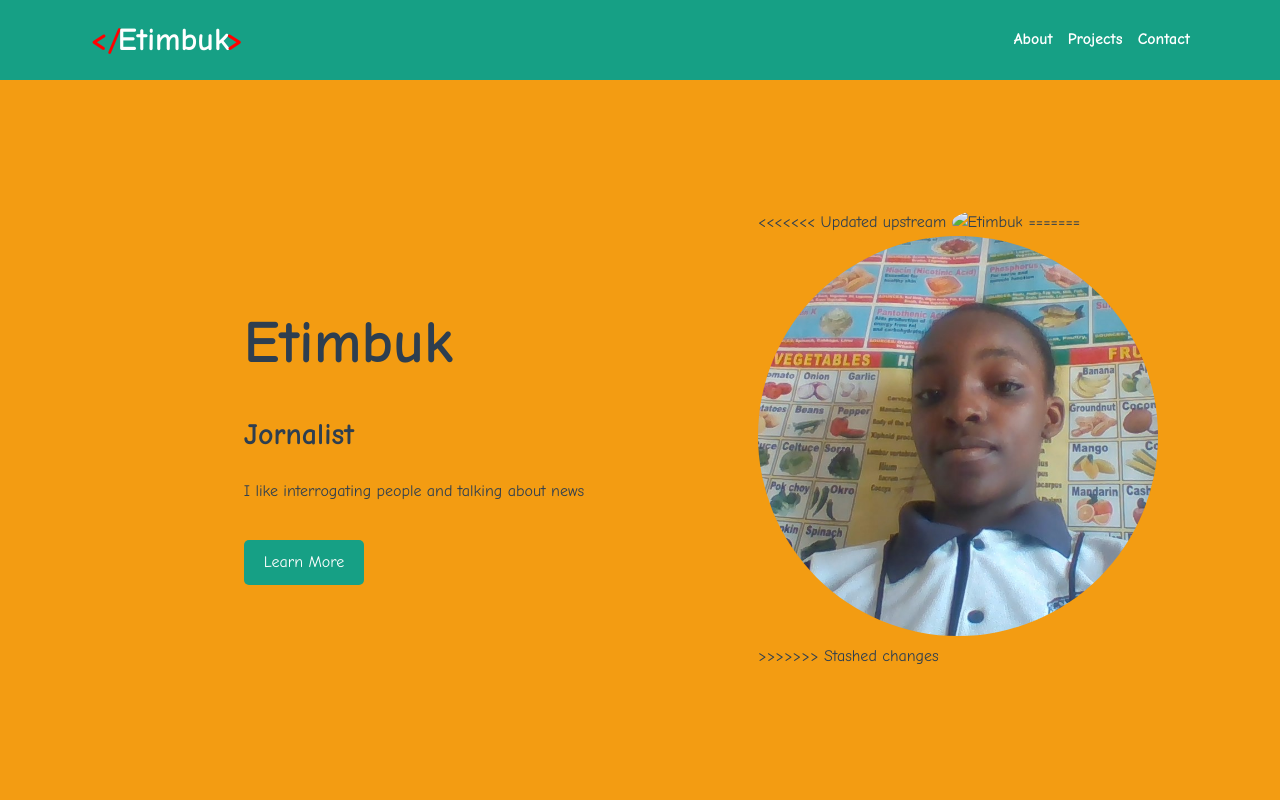
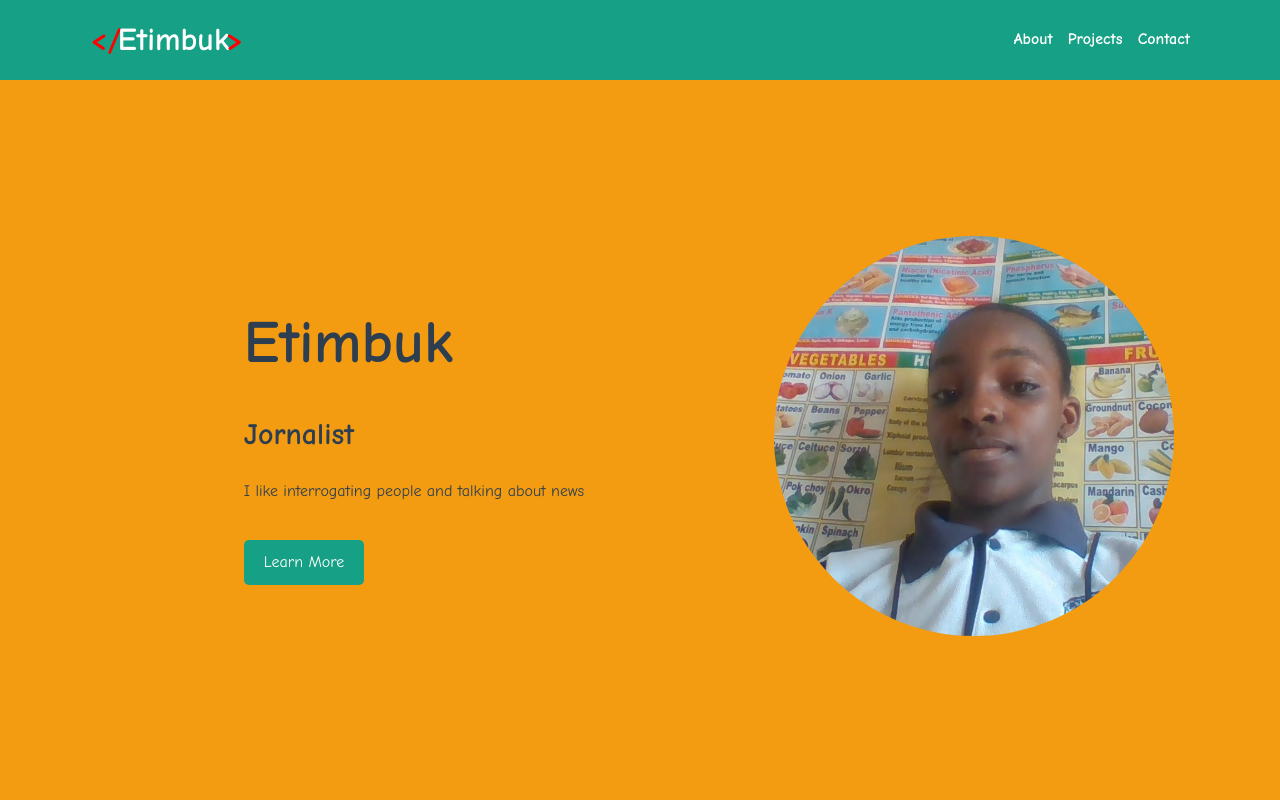
Before and after one commit to Fotress-school/Etimbuk, a plain HTML site: page index.html in a window 1280 px wide. Shown: the top 800 px of the page. Drawn offline with Linux system fonts and the light colour scheme.

Commit message:
Update index.html

```diff
--- a/index.html
+++ b/index.html
@@ -45,11 +45,7 @@
                     <a href="#about" class="btn">Learn More</a>
                 </div>
                 <div class="hero-image">
-<<<<<<< Updated upstream
-                    <img src=""alt="Etimbuk">
-=======
                     <img src="/Etimbuk.jpg"alt="abdul">
->>>>>>> Stashed changes
                 </div>
             </div>
         </div>
```
